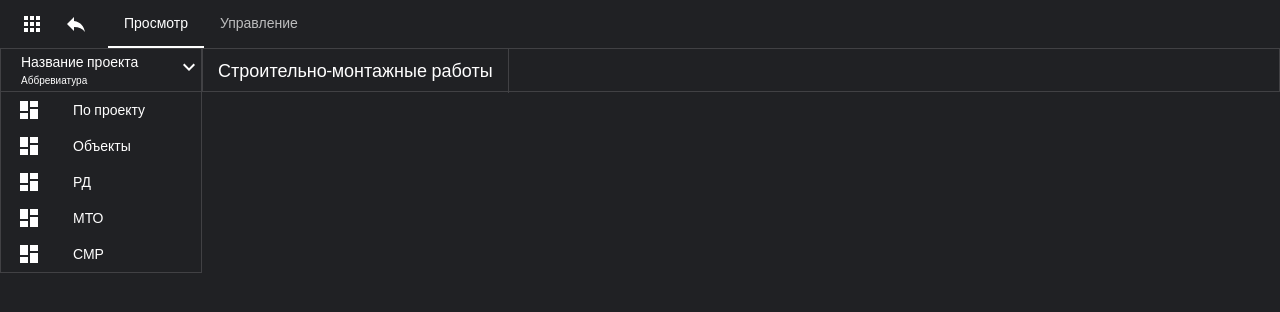
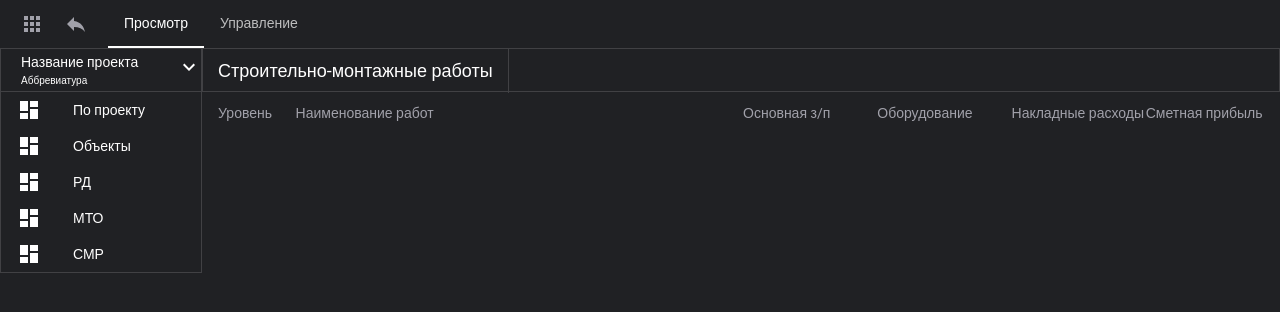
Before and after one commit to kostili-tec/seven-winds-task, a React (Vite) app: page / in a window 1280 px wide. Shown: the top 312 px of the page. Built offline with nearby package versions, Linux system fonts and the light colour scheme; a web font is replaced by a local one.

Commit message:
feat: add table header

```diff
--- a/src/app/theme/theme.ts
+++ b/src/app/theme/theme.ts
@@ -18,7 +18,7 @@ export const theme = createTheme({
     },
     secondary: {
       light: '#A1A1AA',
-      main: '#FFF',
+      main: '#A1A1AA',
       dark: '#A1A1AA',
       contrastText: '#A1A1AA',
     },
--- a/src/components/Table/Table.tsx
+++ b/src/components/Table/Table.tsx
@@ -1,10 +1,13 @@
-import Container from '@mui/system/Container';
+import Box from '@mui/material/Box';
+
 import TableTab from './TableTab/TableTab';
+import TableHeader from './TableHeader/TableHeader';
 
 export default function Table() {
   return (
-    <Container disableGutters>
+    <Box display='flex' flexDirection='column' width='100%'>
       <TableTab />
-    </Container>
+      <TableHeader />
+    </Box>
   );
 }
--- /dev/null
+++ b/src/components/Table/TableHeader/TableHeader.tsx
@@ -0,0 +1,46 @@
+import Grid from '@mui/material/Grid';
+import Typography from '@mui/material/Typography';
+
+export default function TableHeader() {
+  return (
+    <Grid
+      container
+      spacing={0}
+      height='42px'
+      justifyContent='space-between'
+      alignItems='center'
+      paddingLeft='4px'
+    >
+      <Grid item xs={1} paddingLeft='12px'>
+        <Typography color='secondary' variant='body2'>
+          Уровень
+        </Typography>
+      </Grid>
+      <Grid item xs={5}>
+        <Typography color='secondary' variant='body2'>
+          Наименование работ
+        </Typography>
+      </Grid>
+      <Grid item xs={1.5}>
+        <Typography color='secondary' variant='body2'>
+          Основная з/п
+        </Typography>
+      </Grid>
+      <Grid item xs={1.5}>
+        <Typography color='secondary' variant='body2'>
+          Оборудование
+        </Typography>
+      </Grid>
+      <Grid item xs={1.5}>
+        <Typography color='secondary' variant='body2'>
+          Накладные расходы
+        </Typography>
+      </Grid>
+      <Grid item xs={1.5}>
+        <Typography color='secondary' variant='body2'>
+          Сметная прибыль
+        </Typography>
+      </Grid>
+    </Grid>
+  );
+}
```
